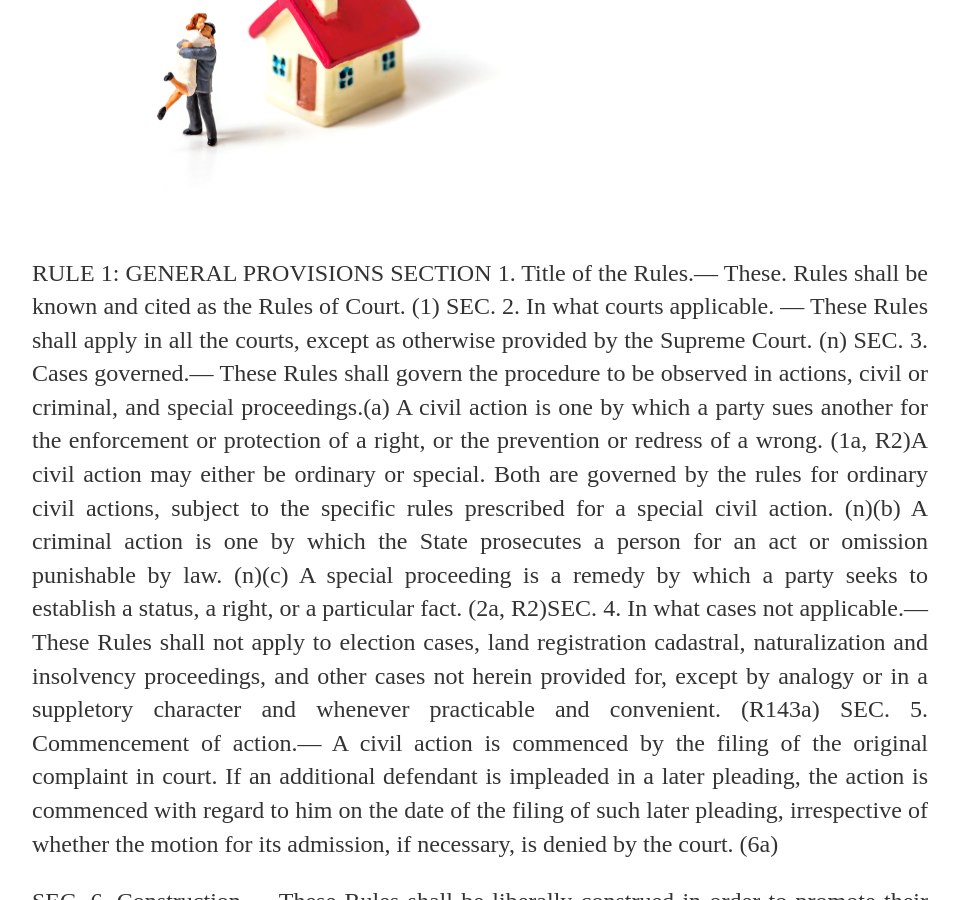
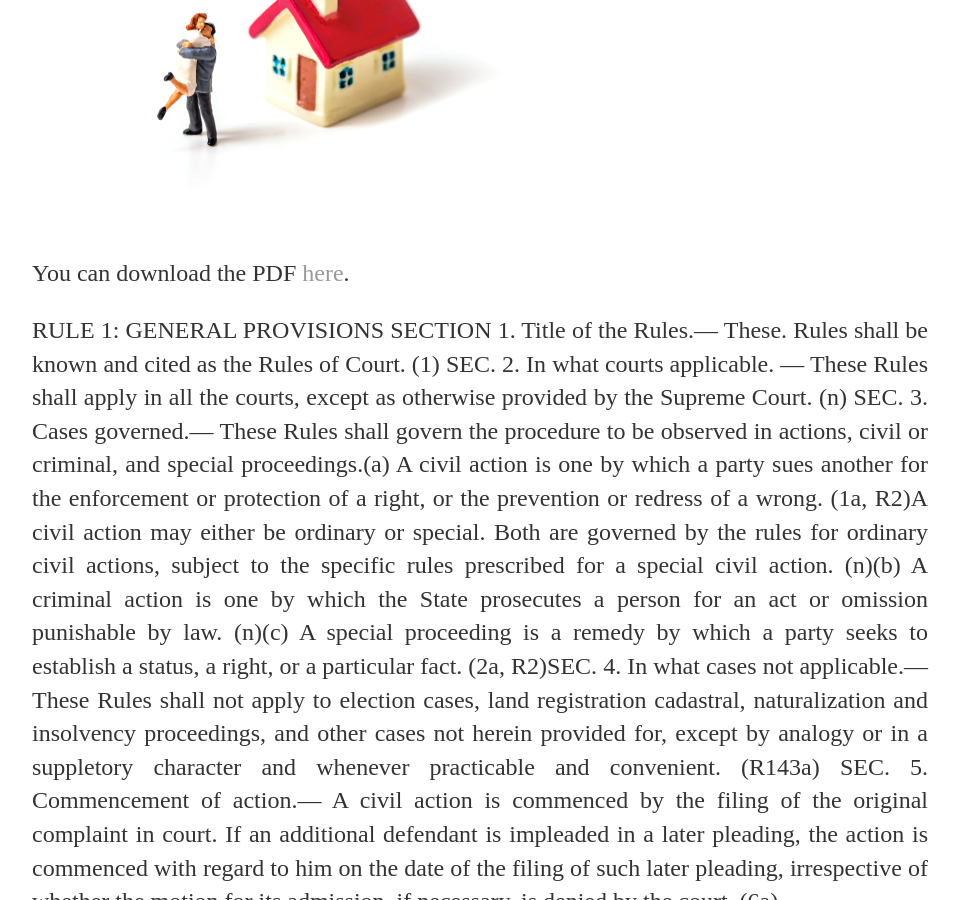
Before and after one commit to lexieph/lexieph.github.io, a Jekyll site: the page built from _posts/2020-03-02-rules-of-court.md, in a window 1280 px wide and 900 px high, scrolled down 366 px. Shown: the whole window, without its empty margins (160-1119 px from the left). Built offline with Jekyll 4.4.1, drawn with Linux system fonts in a browser that asks for light colours.

Commit message:
Testing feature of downloadable PDF

```diff
--- a/_posts/2020-03-02-rules-of-court.md
+++ b/_posts/2020-03-02-rules-of-court.md
@@ -4,6 +4,8 @@ title: "Rules of Court"
 date: 2020-03-02
 ---
 ![]({{"/assets/An Overview of Property Regimes in Marriages Small.jpg"|absolute_url}})
+
+You can download the PDF [here]({{ site.url }}/assets/pdf/02_D_02-DOLE DO 107-10.pdf).
 
 RULE 1: GENERAL PROVISIONS
 SECTION 1. Title of the Rules.— These. Rules shall be known and cited as the Rules of Court. (1)
```
Also changed, not shown: 3 other files.
